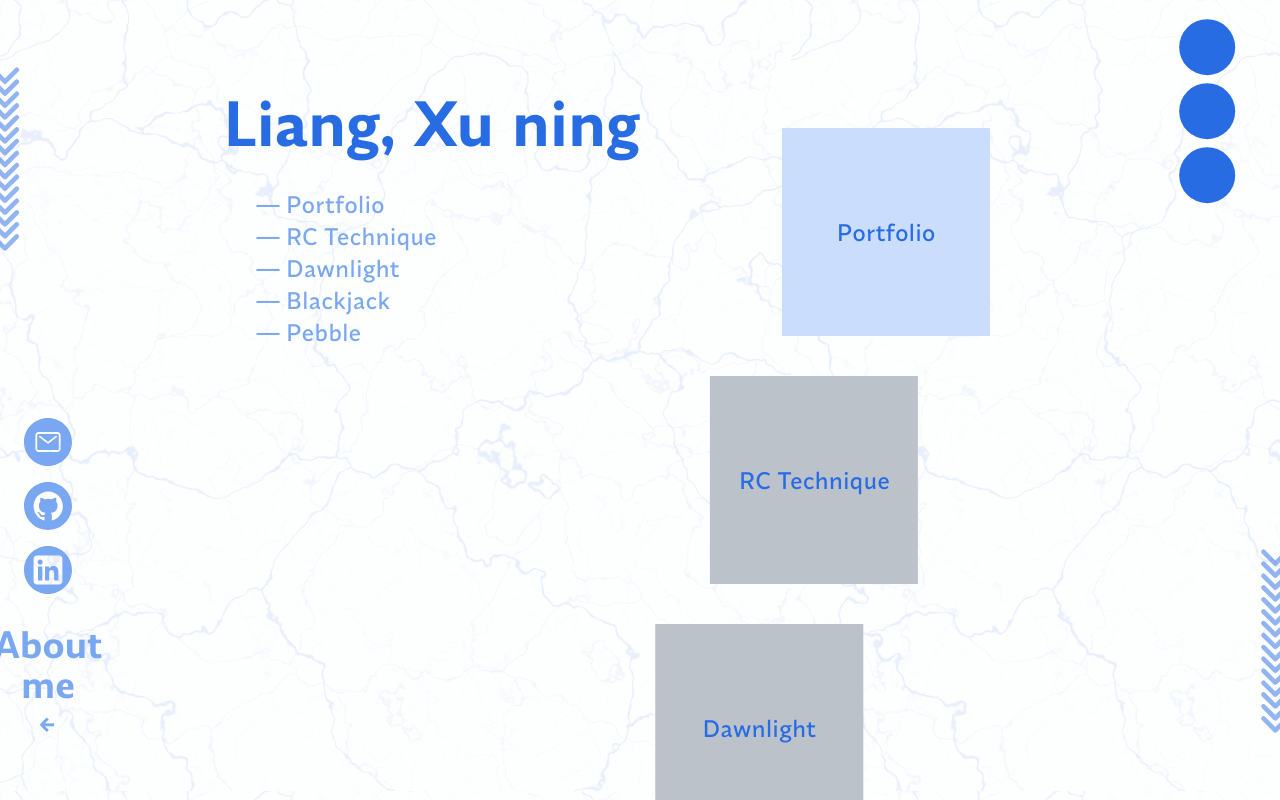
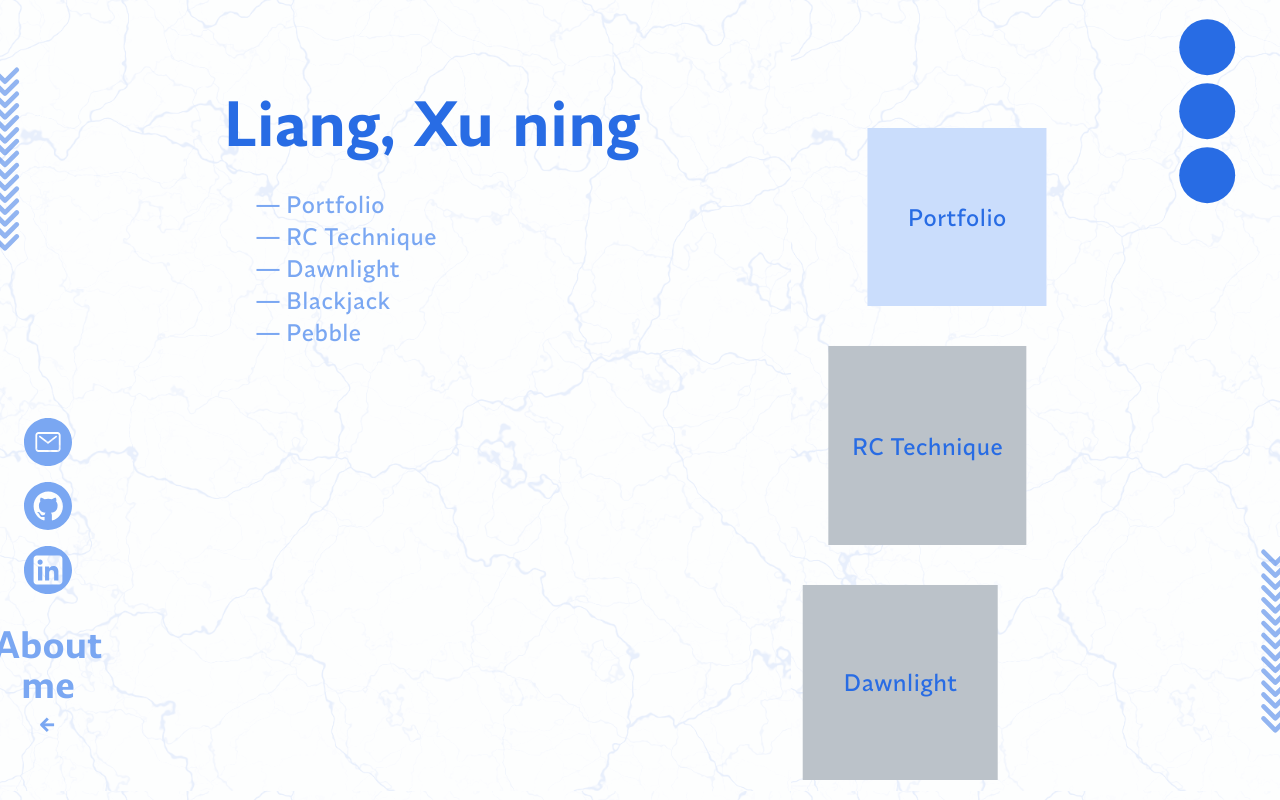
Before and after one commit to Ch3ru09/portfolio, a Next.js app: page / in a window 1280 px wide. Shown: the top 800 px of the page. Built offline with nearby package versions, Linux system fonts and the light colour scheme.

Commit message:
added size change to the main page

```diff
--- a/src/app/(home)/page.tsx
+++ b/src/app/(home)/page.tsx
@@ -6,7 +6,7 @@ export default function Home() {
     <>
       <div
         className={`mr-[10vw] ml-[10vw] relative`}
-        style={{ height: `${Math.floor(projects.length / 2) * 100}vh` }}
+        style={{ height: `${Math.floor(projects.length / 2) * 100 + 25}vh` }}
       >
         <div className="fixed top-24">
           <h1 className="font-heading text-primary text-6xl font-bold">
--- a/src/app/globals.css
+++ b/src/app/globals.css
@@ -46,7 +46,7 @@
 
 body {
   background-color: transparent;
-  color: color-mix(in oklab, var(--primary) 60%, var(--background));
+  color: var(--color-primary-60);
 
   font-family: var(--font-synonym);
   font-weight: 500;
--- a/src/components/(home)/Card.tsx
+++ b/src/components/(home)/Card.tsx
@@ -26,31 +26,31 @@ export default function Card({ x }: { x: Project }) {
     springY,
     [0, 1],
     ["0%", "100%"],
-    { ease: cubicBezier(0.17, 0.67, 0.83, 0.67) },
+    { ease: cubicBezier(0.1, 0.7, 0.5, 0.9) },
   );
   const translate = useTransform(
     springY,
     [0, 1],
     ["0% 0%", "-100% 0%"],
-    { ease: cubicBezier(0.17, 0.67, 0.83, 0.67) },
+    { ease: cubicBezier(0, 0.7, 0.5, 0.9) },
   );
-  // const scale = useTransform(
-  //   springY,
-  //   [0.5, 0.75, 0.9],
-  //   ["1", "2", "1"],
-  // );
+  const width = useTransform(
+    springY,
+    [0.5, 0.75, 1],
+    ["20%", "25%", "20%"],
+  );
 
   return (
     <motion.li
       ref={ref}
-      style={{ left, translate }}
-      className="relative font-body aspect-square w-fit h-auto text-2xl"
+      style={{ left, translate, width }}
+      className="relative font-body aspect-square w-1/5 h-auto text-2xl"
     >
       <Link
         href={"/project/" + x.link}
         className={`${x.available ? "bg-primary-20" : "bg-foreground-20"} ${
           x.available ? "" : "pointer-events-none hover:cursor-not-allowed"
-        } text-primary flex h-52 w-52 items-center justify-center text-center`}
+        } text-primary flex h-full w-full items-center justify-center text-center`}
       >
         <h2>{x.title}</h2>
       </Link>
--- a/src/components/(home)/Labels.tsx
+++ b/src/components/(home)/Labels.tsx
@@ -2,17 +2,35 @@
 
 import { motion, useScroll, useTransform } from "motion/react";
 import { Project } from "./Cards";
+import { nbProjects } from "@/app/(home)/page";
 
 export default function Labels({ x, i }: { x: Project; i: number }) {
   const { scrollYProgress } = useScroll();
   const color = useTransform(
     scrollYProgress,
-    [0, 1],
-    ["", ""],
+    [(i - 1) / nbProjects, i / nbProjects, (i + 1) / nbProjects],
+    [
+      "var(--color-primary-60)",
+      "var(--color-primary)",
+      "var(--color-primary-60)",
+    ],
+  );
+  const fontSize = useTransform(
+    scrollYProgress,
+    [(i - 1) / nbProjects, i / nbProjects, (i + 1) / nbProjects],
+    [
+      "1.5rem",
+      "2.5rem",
+      "1.5rem",
+    ],
   );
 
   return (
-    <motion.li key={i} style={{}} className="font-body text-2xl">
+    <motion.li
+      key={i}
+      style={{ color, fontSize }}
+      className="font-body text-2xl"
+    >
       — {x.title}
     </motion.li>
   );
--- a/src/components/(home)/layout/IconList.tsx
+++ b/src/components/(home)/layout/IconList.tsx
@@ -9,6 +9,7 @@ export default function IconList() {
       <li className="aspect-square h-auto w-12">
         <Link
           href="mailto:xliang0905@gmail.com"
+          target="_blank"
           className="hover:text-primary focus-visible:text-primary transition-colors duration-200"
         >
           <Email className="h-auto w-full" />
@@ -26,6 +27,7 @@ export default function IconList() {
       <li className="aspect-square h-auto w-12">
         <Link
           href="https://www.linkedin.com/in/xu-ning-liang-9632b523b/"
+          target="_blank"
           className="hover:text-primary focus-visible:text-primary transition-colors duration-200"
         >
           <LinkedinLogo className="h-auto w-full" />
```
